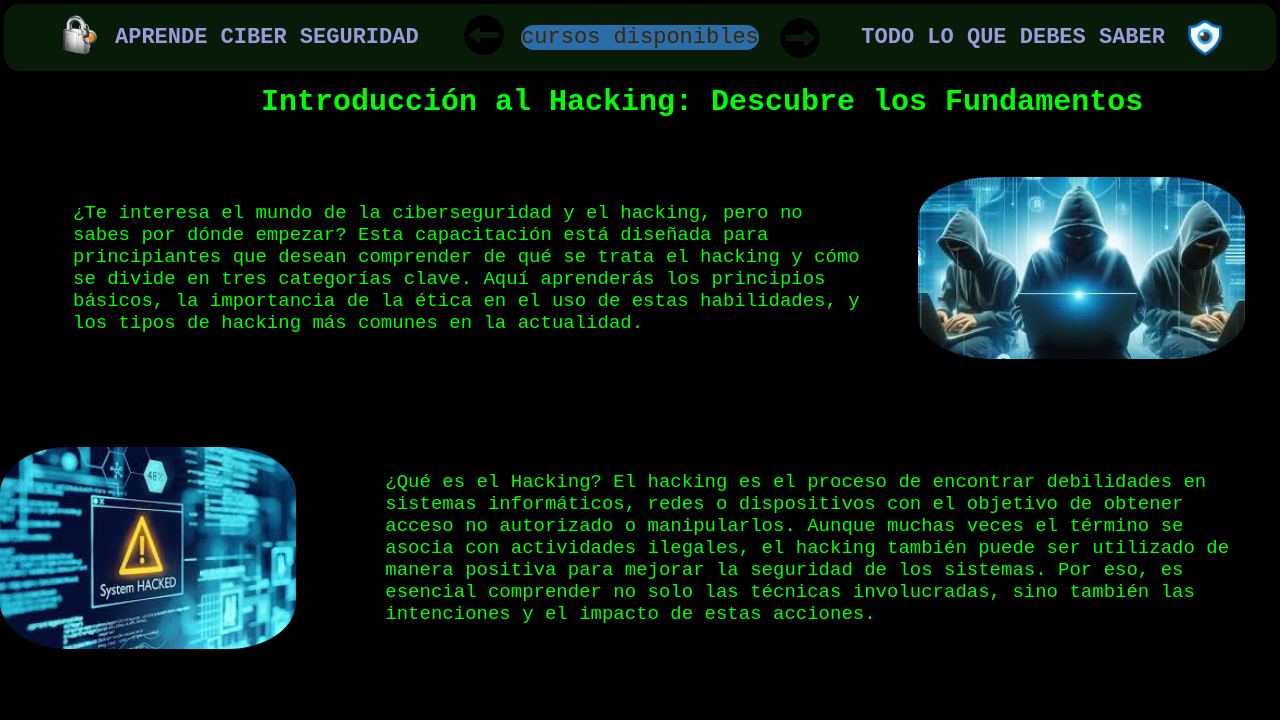
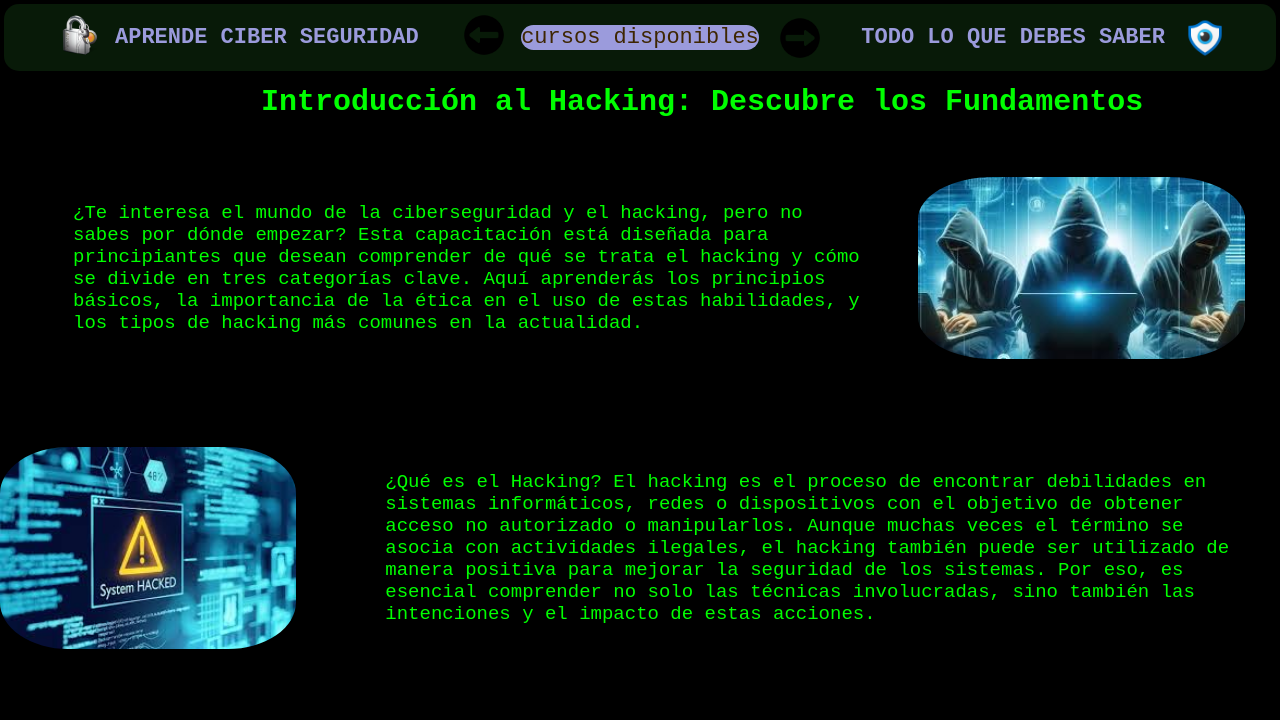
Before and after one commit to Luisromero900/programacion-y-cyber-security, a plain HTML site: page index.html in a window 1280 px wide. Shown: the top 720 px of the page. Drawn offline with Linux system fonts and the light colour scheme.

Commit message:
agregamos y modificamos cambios en el index.css

```diff
--- a/stayle/index.css
+++ b/stayle/index.css
@@ -16,7 +16,6 @@ body {
 .navbar {
     background-color: #081a08;
     color: rgb(155, 155, 220);
-
     display: flex;
     align-items: center;
     justify-content: space-between;
@@ -80,15 +79,17 @@ body {
     display: flex;
     align-items: center;
     text-decoration: none;
-    background-color: rgba(60, 154, 255, 0.652);
-    transition: rgb(7, 46, 201);
+    background-color:rgb(155, 155, 220);
+    transition: rgb(192, 199, 226);
     color: rgb(62, 38, 2);
     border-radius: 15px;
     /* background-color: powderblue; */
 
 }
 .cursosDeCibersecurity a:hover{
-    background-color: gold;
+    background-color: #00ff00;
+    color: #2a0de7;
+
 }
 
 .title h1 {
```
